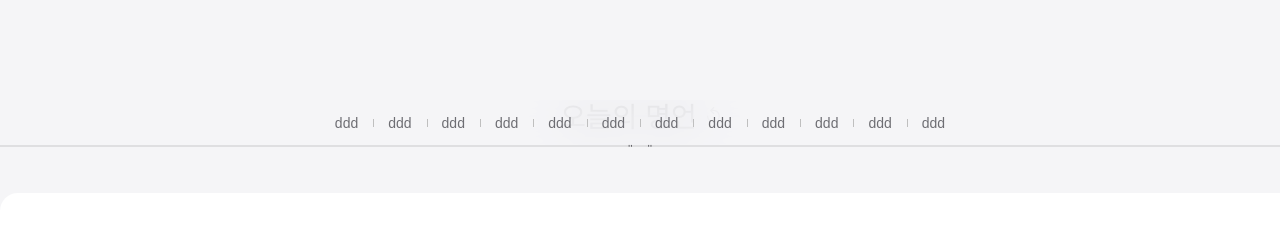
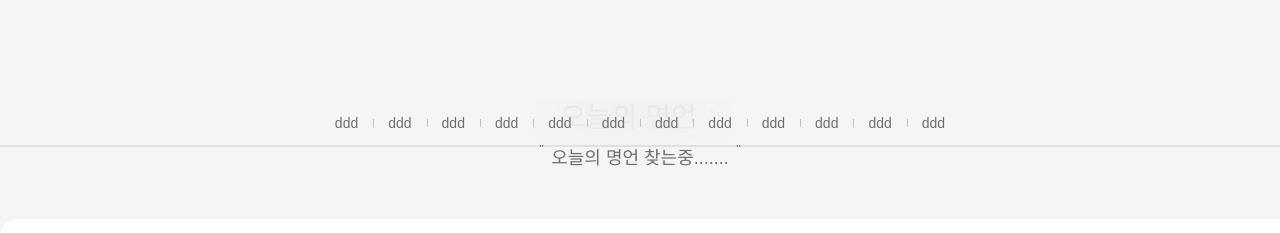
Before and after one commit to nimxxs/MyBookcase, a plain HTML site: page html/main.html in a window 1280 px wide. Shown: the top 233 px of the page. Drawn offline with Linux system fonts and the light colour scheme.

Commit message:
style: 명언줄 서치중 표시

```diff
--- a/html/main.html
+++ b/html/main.html
@@ -34,7 +34,7 @@
             <img src="../images/re-bt.svg" alt="명언 재실행 버튼" />
           </button>
         </div>
-        <p class="quote-randomizer-phrase"></p>
+        <p class="quote-randomizer-phrase">오늘의 명언 찾는중.......</p>
       </div>
       <!-- booklist -->
       <section class="booklist">
```
